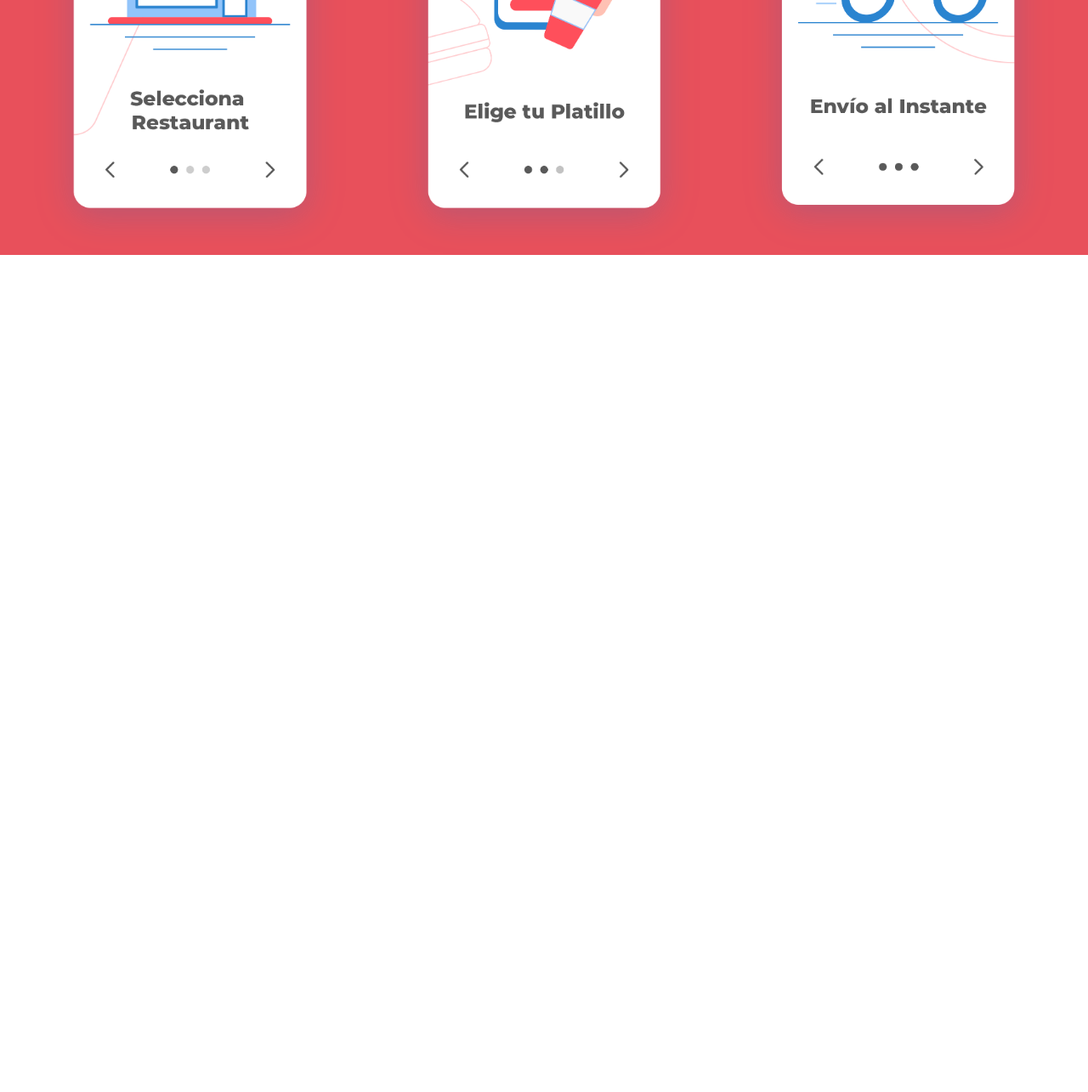
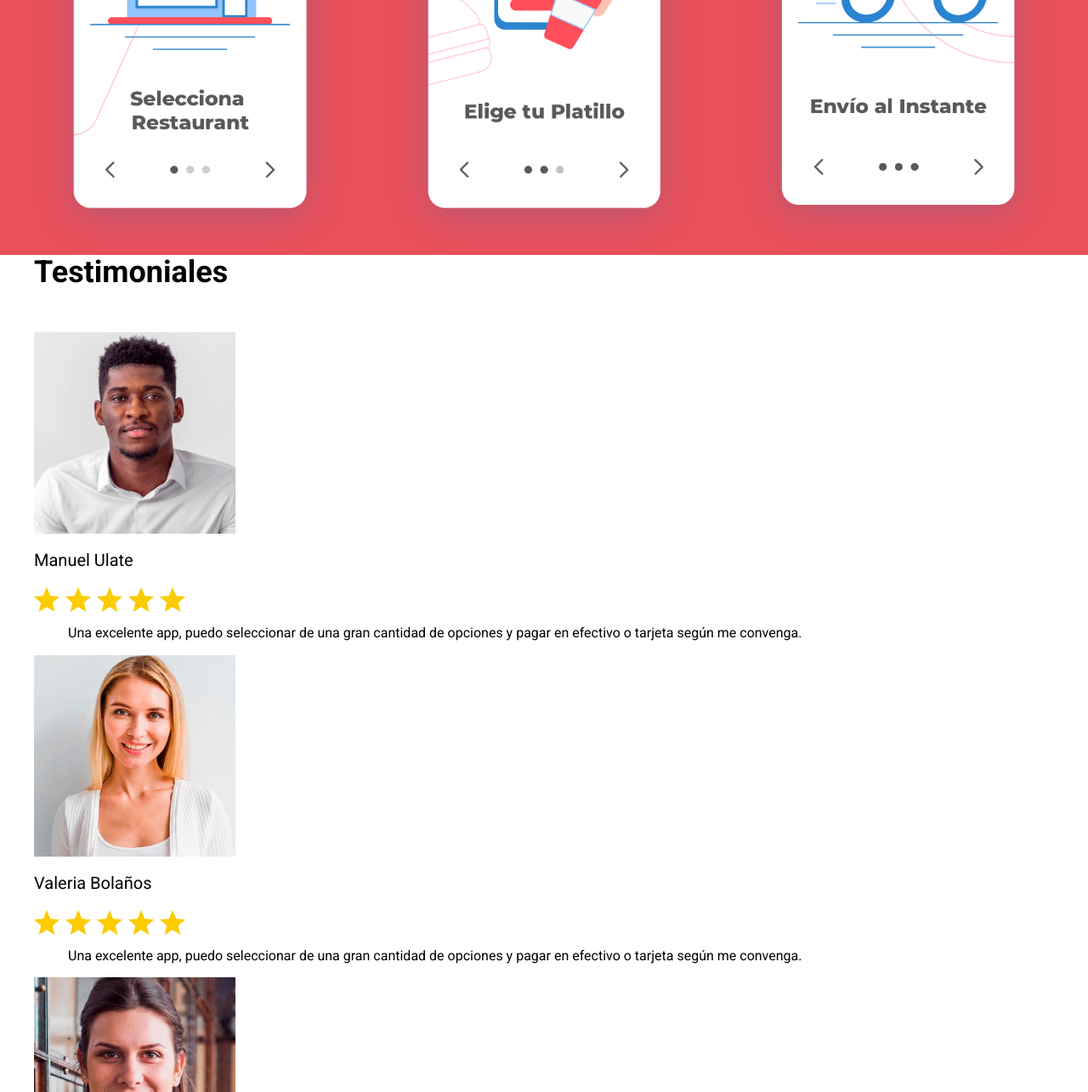
Before and after one commit to ManuUSS/delivery-app, a website: page index.html in a window 1280 px wide. Shown: the part 1515-2800 px from the top of the page at 85% size. Before the commit the page ends 1815 px from the top, so only its background shows below. Drawn offline with nearby package versions, Linux system fonts and the light colour scheme; files that its build step writes are made by us from their sources; files whose address does not match are found by name.

Commit message:
new: testimonials html

```diff
--- a/index.html
+++ b/index.html
@@ -75,5 +75,86 @@
         </div>
     </section>
 
+    <section class="testimonials container">
+        <h2 class="testimonials__heading">Testimoniales</h2>
+        <div class="testimonials">
+            <div class="testimonial">
+                <header class="testimonial__header">
+                    <div class="testiominal__image">
+                        <img src="build/img/testimonial1.jpg" alt="testimonial pf">
+                    </div>
+                    <div class="testimonial__info">
+                        <p class="testimonial__author">Manuel Ulate</p>
+                        <img class="testimonial__star" src="build/img/estrellas.png" alt="stars">
+                    </div>
+                </header>
+                <blockquote class="testimonial__text">
+                    Una excelente app, puedo seleccionar de una gran cantidad de opciones
+                    y pagar en efectivo o tarjeta según me convenga.
+                </blockquote>
+            </div>  <!-- Testiominal ends here -->
+            <div class="testimonial">
+                <header class="testimonial__header">
+                    <div class="testiominal__image">
+                        <img src="build/img/testimonial5.jpg" alt="testimonial pf">
+                    </div>
+                    <div class="testimonial__info">
+                        <p class="testimonial__author">Valeria Bolaños</p>
+                        <img class="testimonial__star" src="build/img/estrellas.png" alt="stars">
+                    </div>
+                </header>
+                <blockquote class="testimonial__text">
+                    Una excelente app, puedo seleccionar de una gran cantidad de opciones
+                    y pagar en efectivo o tarjeta según me convenga.
+                </blockquote>
+            </div>  <!-- Testiominal ends here -->
+            <div class="testimonial">
+                <header class="testimonial__header">
+                    <div class="testiominal__image">
+                        <img src="build/img/testimonial4.jpg" alt="testimonial pf">
+                    </div>
+                    <div class="testimonial__info">
+                        <p class="testimonial__author">Mia Rosales</p>
+                        <img class="testimonial__star" src="build/img/estrellas.png" alt="stars">
+                    </div>
+                </header>
+                <blockquote class="testimonial__text">
+                    Una excelente app, puedo seleccionar de una gran cantidad de opciones
+                    y pagar en efectivo o tarjeta según me convenga.
+                </blockquote>
+            </div>  <!-- Testiominal ends here -->
+            <div class="testimonial">
+                <header class="testimonial__header">
+                    <div class="testiominal__image">
+                        <img src="build/img/testimonial2.jpg" alt="testimonial pf">
+                    </div>
+                    <div class="testimonial__info">
+                        <p class="testimonial__author">Cynthia Pérez</p>
+                        <img class="testimonial__star" src="build/img/estrellas.png" alt="stars">
+                    </div>
+                </header>
+                <blockquote class="testimonial__text">
+                    Una excelente app, puedo seleccionar de una gran cantidad de opciones
+                    y pagar en efectivo o tarjeta según me convenga.
+                </blockquote>
+            </div>  <!-- Testiominal ends here -->
+            <div class="testimonial">
+                <header class="testimonial__header">
+                    <div class="testiominal__image">
+                        <img src="build/img/testimonial3.jpg" alt="testimonial pf">
+                    </div>
+                    <div class="testimonial__info">
+                        <p class="testimonial__author">Leo Chaves</p>
+                        <img class="testimonial__star" src="build/img/estrellas.png" alt="stars">
+                    </div>
+                </header>
+                <blockquote class="testimonial__text">
+                    Una excelente app, puedo seleccionar de una gran cantidad de opciones
+                    y pagar en efectivo o tarjeta según me convenga.
+                </blockquote>
+            </div>  <!-- Testiominal ends here -->
+        </div>
+    </section>
+
 </body>
 </html>
```
